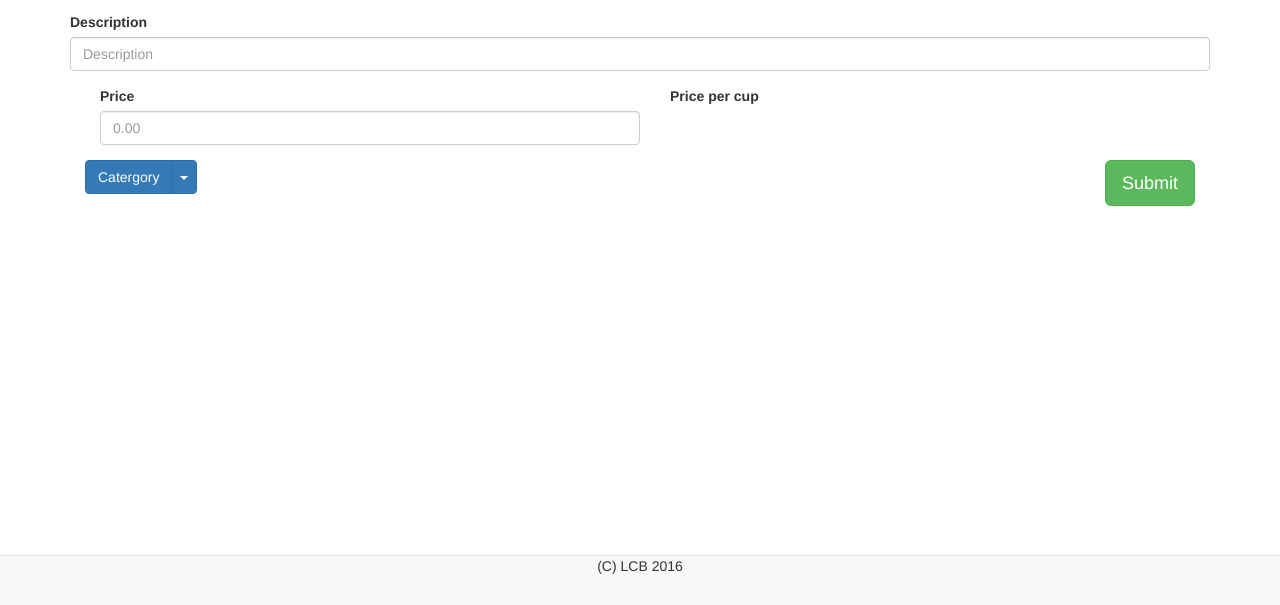
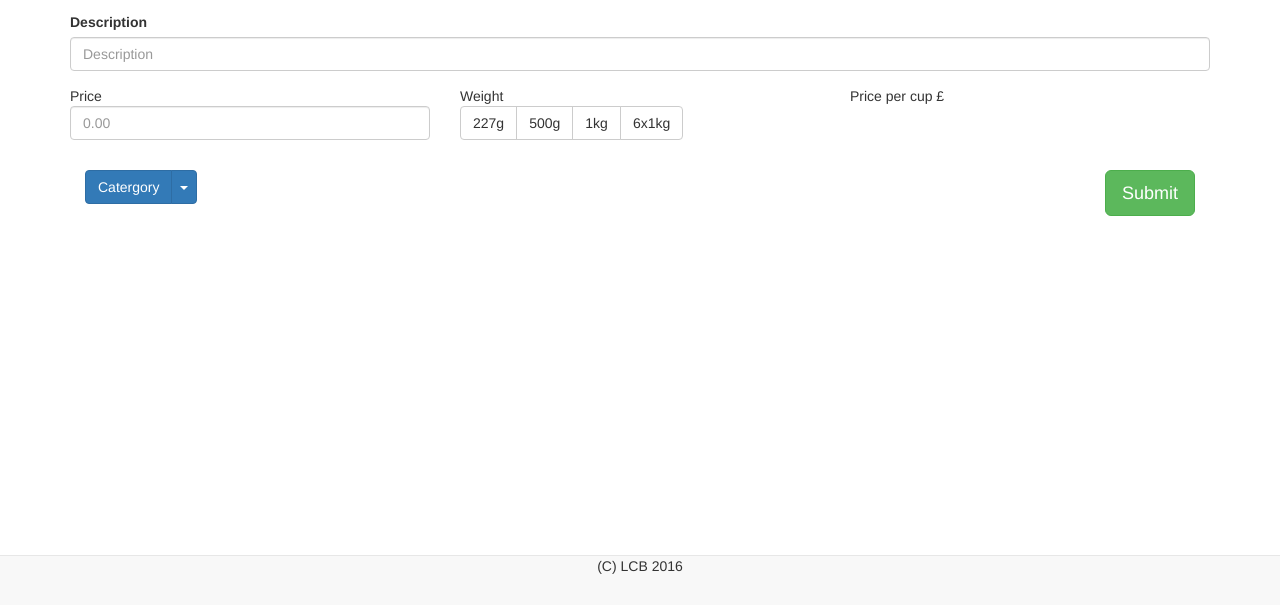
Before and after one commit to cynic0xff/lcb, a plain HTML site: page addProduct.html in a window 1280 px wide. Shown: the part 195-800 px from the top of the page. Drawn offline with nearby package versions, Linux system fonts and the light colour scheme.

Commit message:
Update UI for weight buttons

```diff
--- a/addProduct.html
+++ b/addProduct.html
@@ -8,6 +8,7 @@
     <meta name="description" content="Add a product to LCB">
     <meta name="author" content="LCB">
         <script src="https://ajax.googleapis.com/ajax/libs/jquery/1.12.4/jquery.min.js"></script>
+        <script src="js/product.js"></script>
 </head>
 <body>
     <header>
@@ -32,14 +33,27 @@
                 <label for="description">Description</label>
                 <input type="text" class="form-control" id="description" placeholder="Description">
             </div>
-            <div class="container">
-                <div class="col-md-6">
-                        <label for="price">Price</label>
+            <div class="row">
+                <div class="col-md-4">Price</div>
+                <div class="col-md-4">Weight</div>
+                <div class="col-md-4">Price per cup £</div>
+            </div>
+            <div class="row">
+                <div class="col-md-4">
                         <input type="number" class="form-control" id="price" placeholder="0.00">
                 </div>
-                <div class="col-md-6">
+                <div class="col-md-4">
                     <div class="form-group">
-                        <label for="ppc">Price per cup </label>
+                        <div class="btn-group" role="group" >
+                                <button type="button" class="btn btn-default">227g</button>
+                                <button type="button" class="btn btn-default">500g</button>
+                                <button type="button" class="btn btn-default">1kg</button>
+                                <button type="button" class="btn btn-default">6x1kg</button>
+                        </div>
+                    </div>
+                </div>
+                 <div class="col-md-4">
+                    <div class="form-group">
                         <label for="pricePerCup"></label>
                     </div>
                 </div>
```
